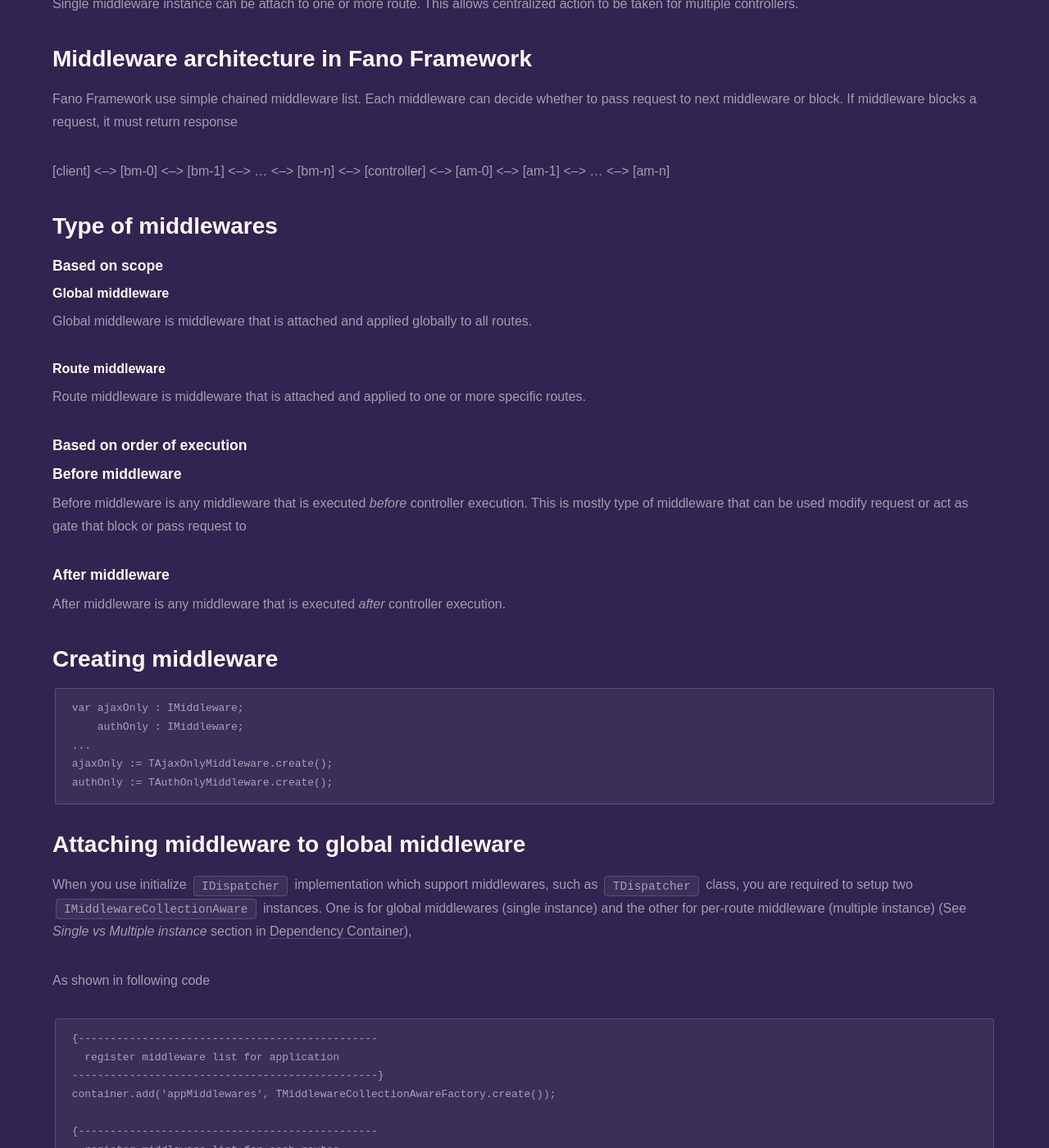
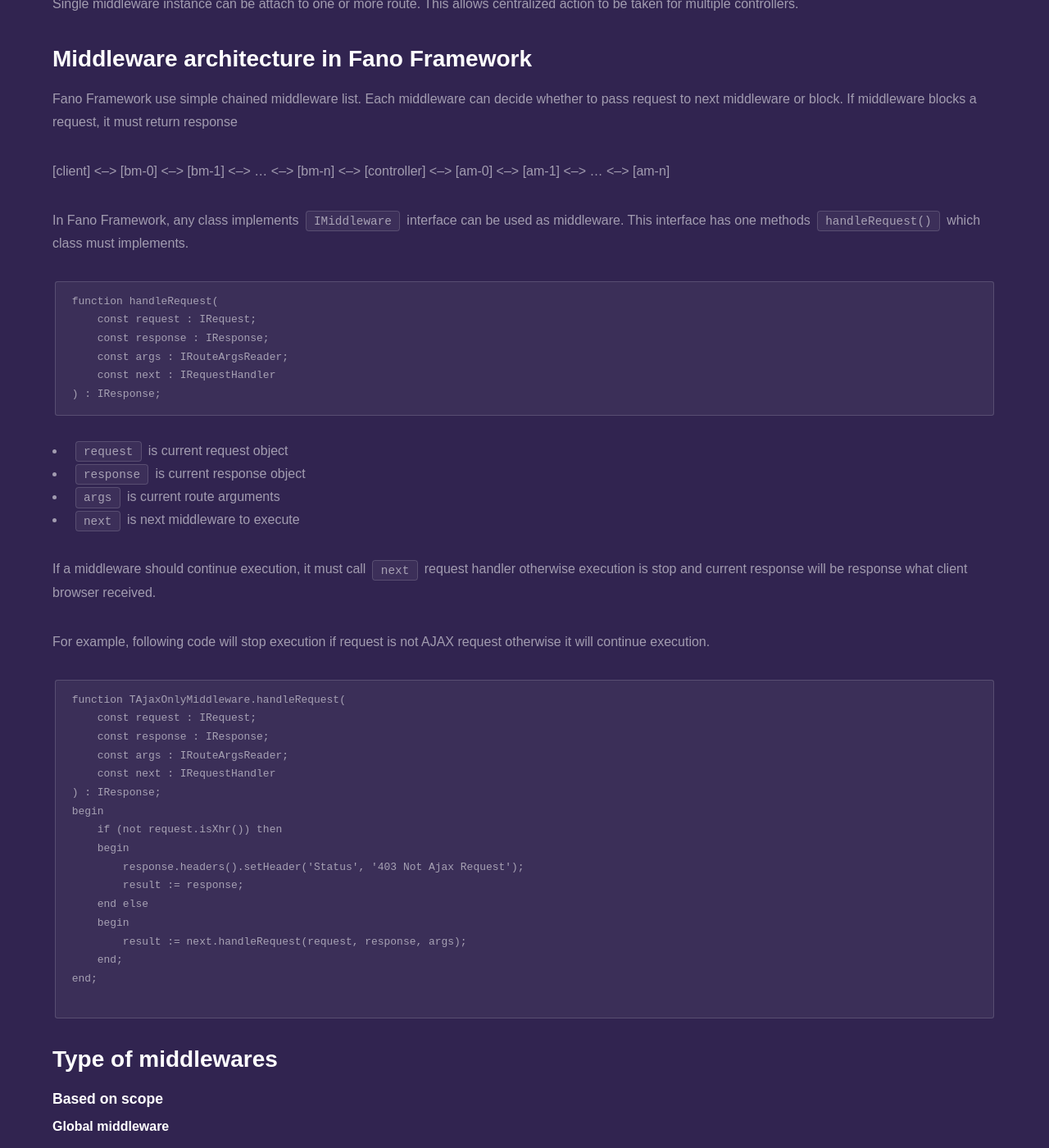
Before and after one commit to fanoframework/fanoframework.github.io, a Jekyll site: the page built from middlewares/index.md, in a window 1280 px wide and 1400 px high, scrolled down 535 px. Shown: the whole window at 82% size. Built offline with Jekyll 4.4.1, drawn with Linux system fonts in a browser that asks for light colours; our own code applies the rules of GitHub Pages for plain Markdown files; some of the changed text lies outside the part shown.

Commit message:
improve middleware content

````diff
--- a/middlewares/index.md
+++ b/middlewares/index.md
@@ -20,6 +20,45 @@
 
 [client] <--> [bm-0] <--> [bm-1] <--> ... <--> [bm-n] <--> [controller] <--> [am-0] <--> [am-1] <--> ... <--> [am-n]
 
+In Fano Framework, any class implements `IMiddleware` interface can be used as middleware. This interface has one methods `handleRequest()` which class must implements.
+
+```
+function handleRequest(
+    const request : IRequest;
+    const response : IResponse;
+    const args : IRouteArgsReader;
+    const next : IRequestHandler
+) : IResponse;
+```
+- `request` is current request object
+- `response` is current response object
+- `args` is current route arguments
+- `next` is next middleware to execute
+
+If a middleware should continue execution, it must call `next` request handler otherwise execution is stop and current response will be response what client browser received.
+
+For example, following code will stop execution if request is not AJAX request otherwise it will continue execution.
+
+```
+function TAjaxOnlyMiddleware.handleRequest(
+    const request : IRequest;
+    const response : IResponse;
+    const args : IRouteArgsReader;
+    const next : IRequestHandler
+) : IResponse;
+begin
+    if (not request.isXhr()) then
+    begin
+        response.headers().setHeader('Status', '403 Not Ajax Request');
+        result := response;
+    end else
+    begin
+        result := next.handleRequest(request, response, args);
+    end;
+end;
+
+```
+
 ## Type of middlewares
 
 ### Based on scope
@@ -36,12 +75,39 @@
 
 ### Before middleware
 
-Before middleware is any middleware that is executed *before* controller execution. This is mostly type of middleware that can be used modify request or act as gate that block or pass request to
+Before middleware is any middleware that is executed *before* controller execution. This is mostly type of middleware that can be used modify request or act as gate that block or pass request.
+
+```
+function TMyMiddleware.handleRequest(
+    const request : IRequest;
+    const response : IResponse;
+    const args : IRouteArgsReader;
+    const next : IRequestHandler
+) : IResponse;
+begin
+    doSomething();
+    result := next.handleRequest(request, response, args);
+end;
+
+```
 
 ### After middleware
 
 After middleware is any middleware that is executed *after* controller execution.
 
+```
+function TMyMiddleware.handleRequest(
+    const request : IRequest;
+    const response : IResponse;
+    const args : IRouteArgsReader;
+    const next : IRequestHandler
+) : IResponse;
+begin
+    result := next.handleRequest(request, response, args);
+    doSomething();
+end;
+
+```
 
 ## Creating middleware
 
@@ -55,7 +121,7 @@
 
 ## Attaching middleware to global middleware
 
-When you use initialize `IDispatcher` implementation which support middlewares, such as `TDispatcher` class, you are required to setup two `IMiddlewareCollectionAware` instances. One is for global middlewares (single instance) and the other for per-route middleware (multiple instance) (See *Single vs Multiple instance* section in [Dependency Container](/depdendency-container)),
+When you use initialize `IDispatcher` implementation which support middlewares, such as `TDispatcher` class, you are required to setup one global `IMiddlewareList` instances.
 
 As shown in following code
 
@@ -63,14 +129,7 @@
 {-----------------------------------------------
   register middleware list for application
 ------------------------------------------------}
-container.add('appMiddlewares', TMiddlewareCollectionAwareFactory.create());
-
-{-----------------------------------------------
-  register middleware list for each routes
-  need to be use factory so each route will have
-  different middleware list
-------------------------------------------------}
-container.factory('routeMiddlewares', TMiddlewareCollectionAwareFactory.create());
+container.add('appMiddlewares', TMiddlewareListFactory.create());
 ```
 
 In you dispatcher initialization, you need to set global middlewares collection to use by dispatcher instance.
@@ -83,7 +142,7 @@
 container.add(
     'dispatcher',
     TDispatcherFactory.create(
-        container.get('appMiddlewares') as IMiddlewareCollectionAware,
+        container.get('appMiddlewares') as IMiddlewareLinkList,
         aRouterInst as IRouteMatcher
     )
 );
@@ -94,8 +153,8 @@
 ```
 var appMiddlewares : IMiddlewareCollectionAware;
 ...
-appMiddlewares := container.get('appMiddlewares') as IMiddlewareCollectionAware;
-appMiddlewares.addBefore(authOnly);
+appMiddlewares := container.get('appMiddlewares') as IMiddlewareList;
+appMiddlewares.add(authOnly);
 ```
 
 ## Attaching middleware to route
@@ -106,21 +165,14 @@
 router.get(
     '/hi/{name}',
     hiController
-).before(authOnly);
+).add(authOnly);
 
 router.post(
     '/hi/{name}',
     hiController
-).before(ajaxOnly)
-.before(authOnly);
+).add(ajaxOnly)
+.add(authOnly);
 ```
-
-To attach middleware after request handler is executed, use `after()` method.
-
-router.get(
-    '/hi/{name}',
-    hiController
-).after(executionTimingMiddleware);
 
 ## Built-in middlewares
 
````
Also changed, not shown: other parts of middlewares/index.md (+8 -8 lines).
